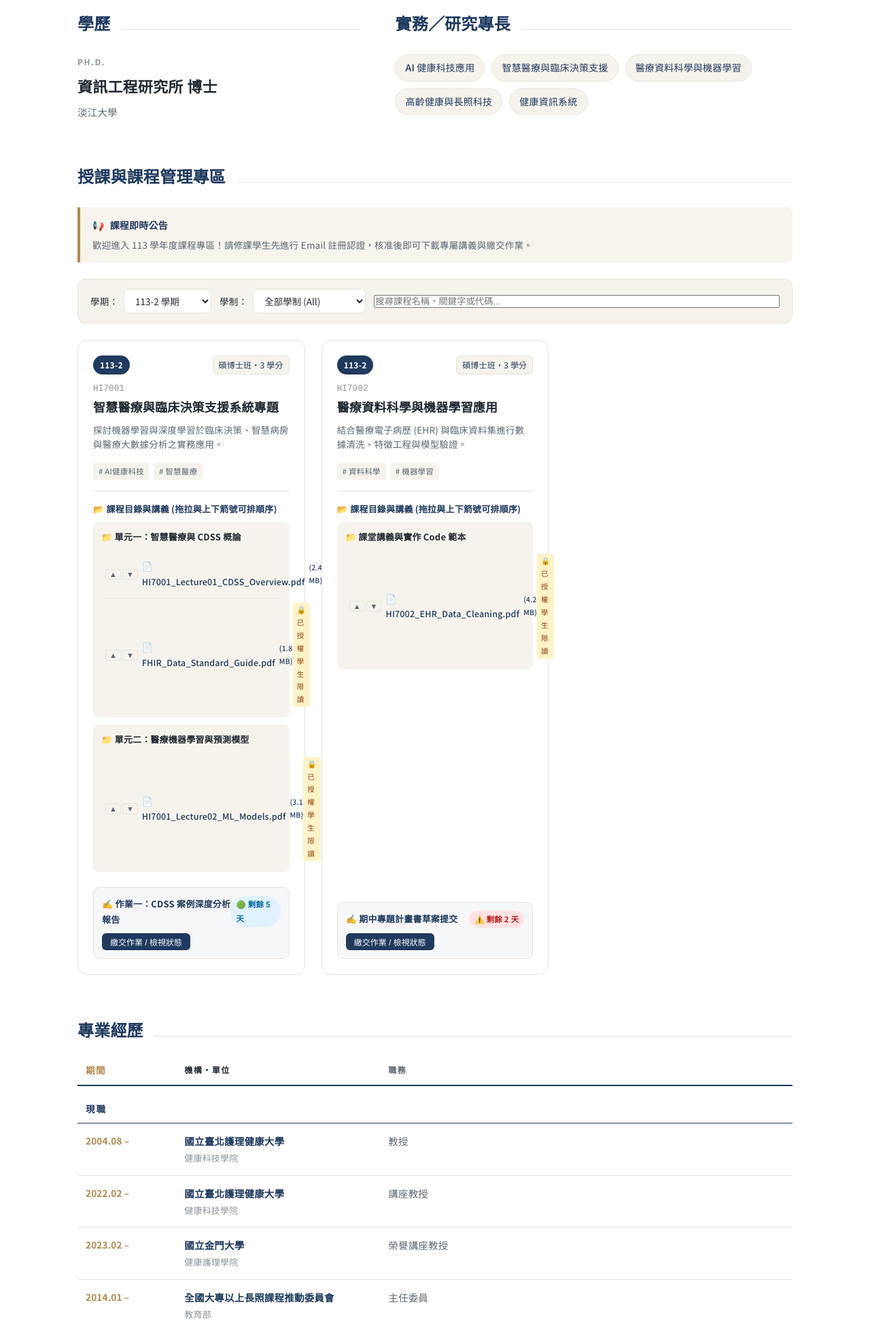
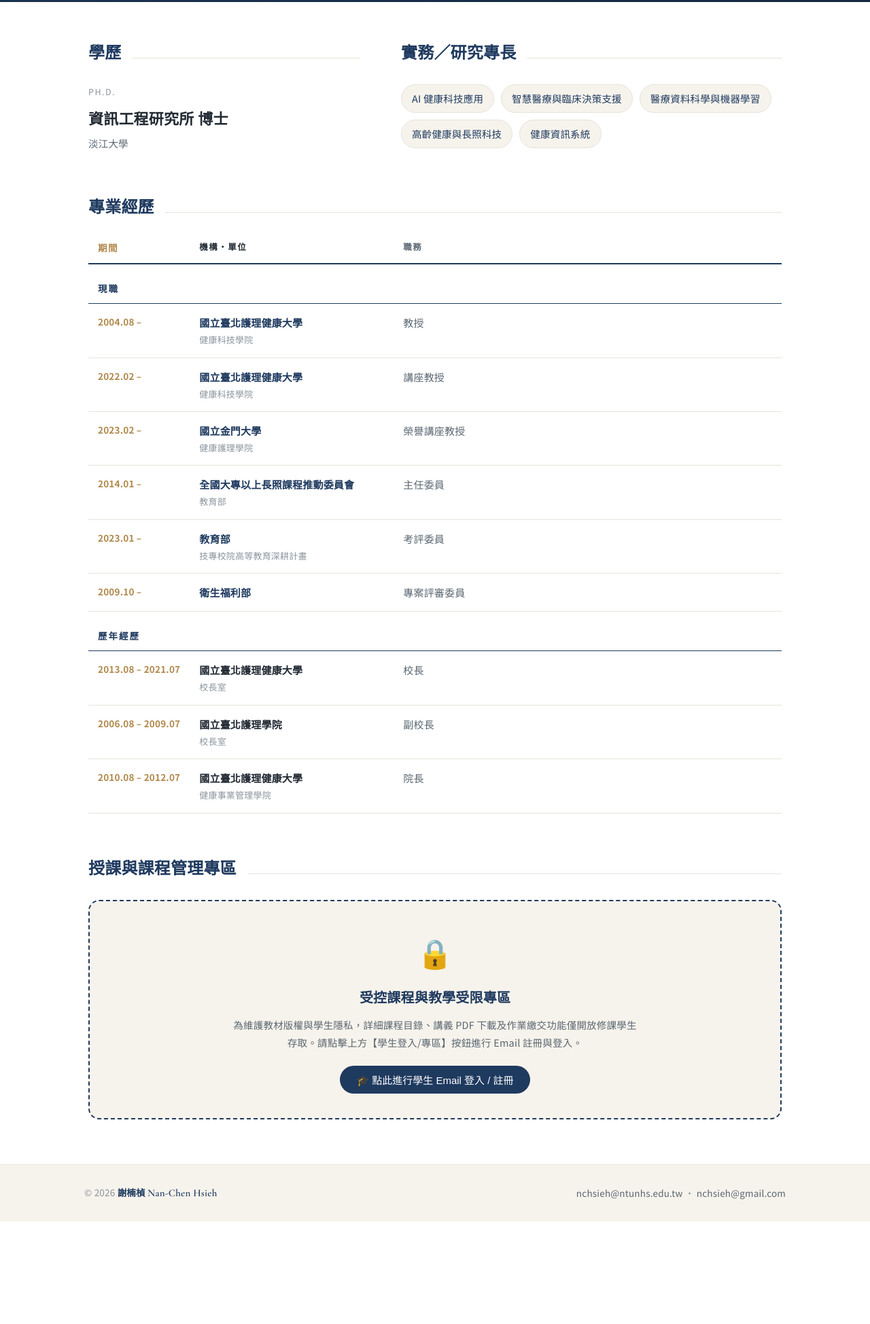
Before and after one commit to NCHSIEH/nchsieh.github.io, a plain HTML site: page index.html in a window 1280 px wide. Shown: the part 541-2489 px from the top of the page at 68% size. After the commit the page ends 2338 px from the top, so only its background shows below. Drawn offline with nearby package versions, Linux system fonts and the light colour scheme.

Commit message:
Restore original profile layout priority and add unauthenticated course lock card

```diff
--- a/index.html
+++ b/index.html
@@ -30,7 +30,7 @@
     --soft: #f6f3ec;
     --card-bg: #ffffff;
     --white: #ffffff;
-    --maxw: 1100px;
+    --maxw: 1080px;
     --font-serif: "Noto Serif TC", "Noto Serif", serif;
     --font-sans: "Noto Sans TC", "Noto Sans", "Inter", system-ui, sans-serif;
   }
@@ -108,43 +108,47 @@
   .btn-portal:hover{background:var(--brand-deep);transform:translateY(-1px);}
 
   /* ===== HERO SECTION ===== */
-  .hero{background:linear-gradient(155deg,var(--brand) 0%,var(--brand-deep) 100%);color:#eef2f6;padding:60px 24px 50px;}
+  .hero{background:linear-gradient(155deg,var(--brand) 0%,var(--brand-deep) 100%);color:#eef2f6;padding:68px 30px 56px;}
   .hero .wrap{max-width:var(--maxw);margin:0 auto;}
-  .eyebrow{font-size:13px;letter-spacing:4px;text-transform:uppercase;color:var(--accent);font-weight:600;margin-bottom:16px;}
-  .hname{font-family:var(--font-serif);font-weight:700;font-size:clamp(38px,5.5vw,58px);line-height:1.1;color:#fff;}
-  .hname .latin{display:block;font-family:"Cormorant Garamond",serif;font-weight:600;font-size:clamp(20px,2.8vw,28px);letter-spacing:1.5px;color:#cdd8e2;margin-top:10px;}
-  .hrole{font-size:clamp(15px,1.8vw,17.5px);color:#d6dfe8;margin-top:20px;max-width:720px;line-height:1.8;}
-  .tags{display:flex;flex-wrap:wrap;gap:10px;margin-top:26px;}
-  .tags span{font-size:13px;padding:6px 16px;border:1px solid rgba(255,255,255,.24);border-radius:999px;color:#eaf0f5;background:rgba(255,255,255,.05);}
-  .hcontact{display:flex;flex-wrap:wrap;gap:12px 28px;margin-top:30px;padding-top:20px;border-top:1px solid rgba(255,255,255,.16);font-size:14px;color:#cdd8e2;}
+  .eyebrow{font-size:13px;letter-spacing:5px;text-transform:uppercase;color:#abbccd;margin-bottom:20px;}
+  .hname{font-family:var(--font-serif);font-weight:700;font-size:clamp(42px,6vw,62px);line-height:1.04;color:#fff;}
+  .hname .latin{display:block;font-family:"Cormorant Garamond",serif;font-weight:600;font-size:clamp(22px,3vw,30px);letter-spacing:1.5px;color:#bccddd;margin-top:12px;}
+  .hrole{font-size:clamp(15px,2vw,17.5px);color:#d6dfe8;margin-top:24px;max-width:680px;line-height:1.85;}
+  .tags{display:flex;flex-wrap:wrap;gap:10px;margin-top:28px;}
+  .tags span{font-size:13.5px;padding:7px 17px;border:1px solid rgba(255,255,255,.26);border-radius:999px;color:#eaf0f5;background:rgba(255,255,255,.05);}
+  .hcontact{display:flex;flex-wrap:wrap;gap:12px 30px;margin-top:34px;padding-top:24px;border-top:1px solid rgba(255,255,255,.16);font-size:14.5px;color:#cdd8e2;}
   .hcontact a{color:#cdd8e2;text-decoration:none;}.hcontact a:hover{color:#fff;text-decoration:underline;}
 
-  main{max-width:var(--maxw);margin:0 auto;padding:0 24px;}
-  section{padding:50px 0 10px;}
-  .skh{display:flex;align-items:baseline;gap:16px;margin-bottom:24px;}
+  main{max-width:var(--maxw);margin:0 auto;padding:0 30px;}
+  section{padding:52px 0 6px;}
+  .skh{display:flex;align-items:baseline;gap:16px;margin-bottom:26px;}
   .skh h2{font-family:var(--font-serif);font-weight:700;font-size:24px;color:var(--brand);white-space:nowrap;}
   .skh h2 .lt{font-family:"Cormorant Garamond",serif;color:var(--accent);font-size:20px;margin-left:10px;}
   .skh .ln{flex:1;height:1px;background:var(--line);}
 
-  .cols{display:grid;grid-template-columns:1fr 1.4fr;gap:24px 50px;align-items:start;}
-  .block .lab{font-size:12px;letter-spacing:1.5px;text-transform:uppercase;color:var(--faint);margin-bottom:6px;font-weight:600;}
+  .cols{display:grid;grid-template-columns:1fr 1.4fr;gap:18px 60px;align-items:start;}
+  .block .lab{font-size:12.5px;letter-spacing:1.5px;text-transform:uppercase;color:var(--faint);margin-bottom:8px;}
   .block .big{font-family:var(--font-serif);font-size:22px;color:var(--ink);font-weight:700;}
   .reslist{list-style:none;display:flex;flex-wrap:wrap;gap:10px;}
-  .reslist li{font-size:14px;color:var(--brand);background:var(--soft);border:1px solid var(--line);padding:6px 14px;border-radius:999px;font-weight:500;}
+  .reslist li{font-size:14.5px;color:var(--brand);background:var(--soft);border:1px solid var(--line);padding:7px 15px;border-radius:999px;}
 
   /* Experience Table */
-  .svc{width:100%;border-collapse:collapse;font-size:14.5px;}
-  .svc th{text-align:left;font-weight:600;color:var(--faint);font-size:12px;letter-spacing:1.5px;text-transform:uppercase;padding:0 12px 10px;border-bottom:2px solid var(--brand);}
-  .svc td{padding:13px 12px;border-bottom:1px solid var(--line);vertical-align:top;}
+  .svc{width:100%;border-collapse:collapse;font-size:15px;}
+  .svc th{text-align:left;font-weight:600;color:var(--faint);font-size:12.5px;letter-spacing:1.5px;text-transform:uppercase;padding:0 14px 11px;border-bottom:2px solid var(--brand);}
+  .svc td{padding:14px;border-bottom:1px solid var(--line);vertical-align:top;}
   .svc tr:hover td{background:var(--soft);}
   .svc .c-yr{white-space:nowrap;color:var(--accent);font-size:13.5px;width:120px;font-variant-numeric:tabular-nums;font-weight:600;}
   .svc .c-org{font-weight:600;width:300px;color:var(--ink);}
   .svc .c-org small{display:block;font-weight:400;color:var(--faint);font-size:13px;}
   .svc .c-role{color:var(--muted);}
   .svc tr.cur .c-org{color:var(--brand);}
-  .svc tr.grp td{padding:22px 12px 8px;border-bottom:1px solid var(--brand);font-family:var(--font-serif);font-size:13.5px;letter-spacing:2px;color:var(--brand);font-weight:700;}
+  .svc tr.grp td{padding:24px 14px 9px;border-bottom:1px solid var(--brand);font-family:var(--font-serif);font-size:13.5px;letter-spacing:2px;color:var(--brand);font-weight:700;}
 
   /* ===== LMS & COURSES SECTION ===== */
+  .course-lock-card{background:var(--soft);border:2px dashed var(--brand);border-radius:16px;padding:36px 24px;text-align:center;margin-top:20px;}
+  .course-lock-card h3{font-size:20px;color:var(--brand);margin-bottom:10px;}
+  .course-lock-card p{font-size:14.5px;color:var(--muted);max-width:600px;margin:0 auto 20px;}
+
   .course-filters{display:flex;flex-wrap:wrap;gap:12px;margin-bottom:24px;align-items:center;background:var(--soft);padding:14px 18px;border-radius:12px;border:1px solid var(--line);}
   .filter-group{display:flex;align-items:center;gap:8px;font-size:13.5px;}
   .filter-group select, .filter-group input{padding:6px 12px;border:1px solid var(--line);border-radius:8px;font-family:inherit;font-size:13.5px;background:var(--card-bg);color:var(--ink);}
@@ -172,8 +176,7 @@
   .dir-folder{margin-bottom:10px;background:var(--soft);border-radius:8px;padding:10px 12px;}
   .folder-title{font-size:13px;font-weight:600;color:var(--ink);display:flex;justify-content:space-between;align-items:center;cursor:pointer;}
   .file-list{list-style:none;margin-top:8px;padding-left:6px;}
-  .file-item{display:flex;justify-content:space-between;align-items:center;font-size:12.5px;padding:6px 0;border-bottom:1px dashed var(--line);cursor:grab;}
-  .file-item:active{cursor:grabbing;background:rgba(0,0,0,0.03);}
+  .file-item{display:flex;justify-content:space-between;align-items:center;font-size:12.5px;padding:6px 0;border-bottom:1px dashed var(--line);}
   .file-item:last-child{border-bottom:0;}
   .file-name{color:var(--brand);text-decoration:none;display:flex;align-items:center;gap:6px;font-weight:500;}
   .file-name:hover{text-decoration:underline;}
@@ -210,26 +213,22 @@
   .admin-card-section{background:var(--soft);border:1px solid var(--line);border-radius:12px;padding:20px;margin-bottom:20px;}
   .admin-card-section h4{font-size:15px;color:var(--brand);font-weight:700;margin-bottom:12px;display:flex;align-items:center;gap:8px;}
 
-  /* Theme Selector Cards Grid inside Admin */
   .theme-grid{display:grid;grid-template-columns:repeat(auto-fill, minmax(200px, 1fr));gap:14px;}
   .theme-card{border:2px solid var(--line);border-radius:10px;padding:12px;cursor:pointer;transition:.2s;background:var(--card-bg);display:flex;flex-direction:column;gap:8px;}
   .theme-card:hover, .theme-card.active{border-color:var(--brand);transform:scale(1.02);box-shadow:0 4px 12px rgba(0,0,0,0.08);}
   .theme-swatch{height:28px;border-radius:6px;display:flex;overflow:hidden;border:1px solid rgba(0,0,0,0.1);}
   .swatch-p1{flex:2;} .swatch-p2{flex:1;} .swatch-p3{flex:1;}
 
-  /* Drag & Drop Upload Zone */
   .dropzone{border:2px dashed var(--brand);border-radius:12px;padding:32px 20px;text-align:center;background:var(--card-bg);cursor:pointer;transition:.2s;margin:16px 0;}
   .dropzone:hover, .dropzone.dragover{background:rgba(31,58,95,0.08);border-color:var(--accent);}
   .dropzone p{font-size:14px;color:var(--muted);margin-top:6px;}
 
-  /* Form controls inside modal */
   .form-group{margin-bottom:16px;}
   .form-group label{display:block;font-size:13px;font-weight:600;margin-bottom:6px;color:var(--ink);}
   .form-group input, .form-group textarea, .form-group select{width:100%;padding:9px 14px;border:1px solid var(--line);border-radius:8px;font-family:inherit;font-size:14px;background:var(--card-bg);color:var(--ink);}
   .btn-submit{background:var(--brand);color:#fff;border:0;padding:10px 20px;border-radius:8px;font-weight:600;cursor:pointer;width:100%;font-size:14.5px;transition:.2s;}
   .btn-submit:hover{background:var(--brand-deep);}
 
-  /* Grade Table */
   .grade-table{width:100%;border-collapse:collapse;font-size:13px;margin-top:12px;background:var(--card-bg);border-radius:8px;overflow:hidden;}
   .grade-table th, .grade-table td{border:1px solid var(--line);padding:10px;text-align:center;}
   .grade-table th{background:var(--soft);color:var(--brand);font-weight:700;}
@@ -245,7 +244,7 @@
 
   @media(max-width:760px){
     .cols{grid-template-columns:1fr;gap:24px;}
-    .hero{padding:42px 18px 36px;}
+    .hero{padding:48px 22px 42px;}
     main{padding:0 18px;}
     .topbar .wrap{padding:10px 16px;}
     .course-grid{grid-template-columns:1fr;}
@@ -305,8 +304,8 @@
   </div>
 
   <main>
-    <!-- ===== ACADEMIC PROFILE ===== -->
-    <section>
+    <!-- ===== 1. ACADEMIC PROFILE (學歷與實務專長 - 恢復原本頂部黃金位置) ===== -->
+    <section id="education">
       <div class="cols">
         <div class="block">
           <div class="skh"><h2><span class="zh">學歷</span><span class="en">Education</span></h2><span class="ln"></span></div>
@@ -327,17 +326,59 @@
       </div>
     </section>
 
-    <!-- ===== COURSES & LMS SECTION ===== -->
+    <!-- ===== 2. EXPERIENCE TABLE (專業經歷 - 恢復原本位置) ===== -->
+    <section id="experience">
+      <div class="skh">
+        <h2><span class="zh">專業經歷</span><span class="en">Professional Experience</span></h2>
+        <span class="ln"></span>
+      </div>
+      <table class="svc">
+        <thead>
+          <tr>
+            <th class="c-yr"><span class="zh">期間</span><span class="en">Period</span></th>
+            <th class="c-org"><span class="zh">機構・單位</span><span class="en">Organization</span></th>
+            <th class="c-role"><span class="zh">職務</span><span class="en">Role</span></th>
+          </tr>
+        </thead>
+        <tbody>
+          <tr class="grp"><td colspan="3"><span class="zh">現職</span><span class="en">Current Roles</span></td></tr>
+          <tr class="cur"><td class="c-yr">2004.08 –</td><td class="c-org"><span class="zh">國立臺北護理健康大學 <small>健康科技學院</small></span><span class="en">NTUNHS <small>College of Health Technology</small></span></td><td class="c-role"><span class="zh">教授</span><span class="en">Professor</span></td></tr>
+          <tr class="cur"><td class="c-yr">2022.02 –</td><td class="c-org"><span class="zh">國立臺北護理健康大學 <small>健康科技學院</small></span><span class="en">NTUNHS <small>College of Health Technology</small></span></td><td class="c-role"><span class="zh">講座教授</span><span class="en">Chair Professor</span></td></tr>
+          <tr class="cur"><td class="c-yr">2023.02 –</td><td class="c-org"><span class="zh">國立金門大學 <small>健康護理學院</small></span><span class="en">National Quemoy University</span></td><td class="c-role"><span class="zh">榮譽講座教授</span><span class="en">Honorary Chair Professor</span></td></tr>
+          <tr class="cur"><td class="c-yr">2014.01 –</td><td class="c-org"><span class="zh">全國大專以上長照課程推動委員會 <small>教育部</small></span><span class="en">National LTC Curriculum Committee</span></td><td class="c-role"><span class="zh">主任委員</span><span class="en">Chairperson</span></td></tr>
+          <tr class="cur"><td class="c-yr">2023.01 –</td><td class="c-org"><span class="zh">教育部 <small>技專校院高等教育深耕計畫</small></span><span class="en">Ministry of Education</span></td><td class="c-role"><span class="zh">考評委員</span><span class="en">Review Committee Member</span></td></tr>
+          <tr class="cur"><td class="c-yr">2009.10 –</td><td class="c-org"><span class="zh">衛生福利部</span><span class="en">Ministry of Health and Welfare</span></td><td class="c-role"><span class="zh">專案評審委員</span><span class="en">Project Review Committee Member</span></td></tr>
+          <tr class="grp"><td colspan="3"><span class="zh">歷年經歷</span><span class="en">Past Roles</span></td></tr>
+          <tr><td class="c-yr">2013.08 – 2021.07</td><td class="c-org"><span class="zh">國立臺北護理健康大學 <small>校長室</small></span><span class="en">NTUNHS <small>President's Office</small></span></td><td class="c-role"><span class="zh">校長</span><span class="en">President</span></td></tr>
+          <tr><td class="c-yr">2006.08 – 2009.07</td><td class="c-org"><span class="zh">國立臺北護理學院 <small>校長室</small></span><span class="en">NTCN <small>President's Office</small></span></td><td class="c-role"><span class="zh">副校長</span><span class="en">Vice President</span></td></tr>
+          <tr><td class="c-yr">2010.08 – 2012.07</td><td class="c-org"><span class="zh">國立臺北護理健康大學 <small>健康事業管理學院</small></span><span class="en">NTUNHS</span></td><td class="c-role"><span class="zh">院長</span><span class="en">Dean</span></td></tr>
+        </tbody>
+      </table>
+    </section>
+
+    <!-- ===== 3. COURSES & LMS SECTION (放置於履歷下方，且未登入前受隱私卡片保護) ===== -->
     <section id="courses">
       <div class="skh">
         <h2><span class="zh">授課與課程管理專區</span><span class="en">Courses &amp; Learning Portal</span></h2>
         <span class="ln"></span>
       </div>
 
+      <!-- 未登入前出現的受控專區卡片 -->
+      <div id="courseUnauthenticatedState" class="course-lock-card">
+        <span style="font-size:42px;display:block;margin-bottom:12px;">🔒</span>
+        <h3><span class="zh">受控課程與教學受限專區</span><span class="en">Protected Course Area</span></h3>
+        <p><span class="zh">為維護教材版權與學生隱私，詳細課程目錄、講義 PDF 下載及作業繳交功能僅開放修課學生存取。請點擊上方【學生登入/專區】按鈕進行 Email 註冊與登入。</span><span class="en">Course contents and handouts are restricted to approved students. Please click Student Portal to log in.</span></p>
+        <button class="btn-portal" style="padding:10px 24px;font-size:15px;" onclick="openModal('modalStudentPortal')">
+          <span>🎓 點此進行學生 Email 登入 / 註冊</span>
+        </button>
+      </div>
+
+      <!-- 登入後方才解鎖顯示的完整課程專區 -->
+      <div id="courseAuthenticatedState" style="display:none;">
         <!-- 課程公告區塊 -->
         <div class="announcement-box" id="announcementBox">
           <h4>📢 <span class="zh">課程即時公告</span><span class="en">Course Announcement</span></h4>
-        <p id="announcementText"><span class="zh">歡迎進入 113 學年度課程專區！請修課學生先進行 Email 註冊認證，核准後即可下載專屬講義與繳交作業。</span><span class="en">Welcome to 113 Academic Year Courses! Please register your student email for approval to access lectures and submit assignments.</span></p>
+          <p id="announcementText"><span class="zh">歡迎進入 113 學年度課程專區！您已成功登入並獲得存取權限。</span><span class="en">Welcome to 113 Academic Year Courses! You are authenticated to access all lectures and assignments.</span></p>
         </div>
 
         <!-- 篩選與搜尋列 -->
@@ -366,36 +407,7 @@
         <div class="course-grid" id="courseGrid">
           <!-- 動態由 JS 渲染課程卡片 -->
         </div>
-    </section>
-
-    <!-- ===== EXPERIENCE TABLE ===== -->
-    <section id="experience">
-      <div class="skh">
-        <h2><span class="zh">專業經歷</span><span class="en">Professional Experience</span></h2>
-        <span class="ln"></span>
       </div>
-      <table class="svc">
-        <thead>
-          <tr>
-            <th class="c-yr"><span class="zh">期間</span><span class="en">Period</span></th>
-            <th class="c-org"><span class="zh">機構・單位</span><span class="en">Organization</span></th>
-            <th class="c-role"><span class="zh">職務</span><span class="en">Role</span></th>
-          </tr>
-        </thead>
-        <tbody>
-          <tr class="grp"><td colspan="3"><span class="zh">現職</span><span class="en">Current Roles</span></td></tr>
-          <tr class="cur"><td class="c-yr">2004.08 –</td><td class="c-org"><span class="zh">國立臺北護理健康大學 <small>健康科技學院</small></span><span class="en">NTUNHS <small>College of Health Technology</small></span></td><td class="c-role"><span class="zh">教授</span><span class="en">Professor</span></td></tr>
-          <tr class="cur"><td class="c-yr">2022.02 –</td><td class="c-org"><span class="zh">國立臺北護理健康大學 <small>健康科技學院</small></span><span class="en">NTUNHS <small>College of Health Technology</small></span></td><td class="c-role"><span class="zh">講座教授</span><span class="en">Chair Professor</span></td></tr>
-          <tr class="cur"><td class="c-yr">2023.02 –</td><td class="c-org"><span class="zh">國立金門大學 <small>健康護理學院</small></span><span class="en">National Quemoy University</span></td><td class="c-role"><span class="zh">榮譽講座教授</span><span class="en">Honorary Chair Professor</span></td></tr>
-          <tr class="cur"><td class="c-yr">2014.01 –</td><td class="c-org"><span class="zh">全國大專以上長照課程推動委員會 <small>教育部</small></span><span class="en">National LTC Curriculum Committee</span></td><td class="c-role"><span class="zh">主任委員</span><span class="en">Chairperson</span></td></tr>
-          <tr class="cur"><td class="c-yr">2023.01 –</td><td class="c-org"><span class="zh">教育部 <small>技專校院高等教育深耕計畫</small></span><span class="en">Ministry of Education</span></td><td class="c-role"><span class="zh">考評委員</span><span class="en">Review Committee Member</span></td></tr>
-          <tr class="cur"><td class="c-yr">2009.10 –</td><td class="c-org"><span class="zh">衛生福利部</span><span class="en">Ministry of Health and Welfare</span></td><td class="c-role"><span class="zh">專案評審委員</span><span class="en">Project Review Committee Member</span></td></tr>
-          <tr class="grp"><td colspan="3"><span class="zh">歷年經歷</span><span class="en">Past Roles</span></td></tr>
-          <tr><td class="c-yr">2013.08 – 2021.07</td><td class="c-org"><span class="zh">國立臺北護理健康大學 <small>校長室</small></span><span class="en">NTUNHS <small>President's Office</small></span></td><td class="c-role"><span class="zh">校長</span><span class="en">President</span></td></tr>
-          <tr><td class="c-yr">2006.08 – 2009.07</td><td class="c-org"><span class="zh">國立臺北護理學院 <small>校長室</small></span><span class="en">NTCN <small>President's Office</small></span></td><td class="c-role"><span class="zh">副校長</span><span class="en">Vice President</span></td></tr>
-          <tr><td class="c-yr">2010.08 – 2012.07</td><td class="c-org"><span class="zh">國立臺北護理健康大學 <small>健康事業管理學院</small></span><span class="en">NTUNHS</span></td><td class="c-role"><span class="zh">院長</span><span class="en">Dean</span></td></tr>
-        </tbody>
-      </table>
     </section>
   </main>
 
@@ -406,7 +418,7 @@
       <h3 class="modal-title"><span class="zh">🎓 學生登入 / Email 認證專區</span><span class="en">Student Portal</span></h3>
 
       <div id="studentLoginBox">
-        <p style="font-size:13.5px;color:var(--muted);margin-bottom:14px;"><span class="zh">請使用學生 Email 登入。初次使用請點擊註冊，系統將發送 Email 認證信。驗證完成並經教授核准後即可下載專屬講義。</span><span class="en">Log in with your student email. Register if first time.</span></p>
+        <p style="font-size:13.5px;color:var(--muted);margin-bottom:14px;"><span class="zh">請使用學生 Email 登入。初次使用請點擊註冊，系統將發送 Email 認證信。驗證完成經核准後即可解鎖專屬課程專區與講義。</span><span class="en">Log in with your student email. Register if first time.</span></p>
         <div class="form-group">
           <label><span class="zh">學生 Email 信箱</span><span class="en">Student Email</span></label>
           <input type="email" id="studentEmail" placeholder="student@ntunhs.edu.tw">
@@ -448,7 +460,7 @@
       <button class="modal-close" onclick="closeModal('modalAdminPortal')">&times;</button>
       <h3 class="modal-title">⚙️ <span class="zh">課程與全站系統管理控制台</span><span class="en">Admin Control Console</span></h3>
 
-      <!-- 密碼解鎖預設框 (動態密碼機制，不再硬編碼 admin888) -->
+      <!-- 密碼解鎖預設框 (動態密碼機制) -->
       <div id="adminAuthBox">
         <div class="admin-card-section" style="text-align:center;padding:30px;">
           <span style="font-size:42px;display:block;margin-bottom:10px;">🔒</span>
@@ -736,6 +748,22 @@
     segZh.addEventListener('click', () => setLang(false));
     segEn.addEventListener('click', () => setLang(true));
 
+    // ===== 登入與隱私狀態更新 =====
+    function updateAuthStateUI() {
+      const isApproved = localStorage.getItem('isStudentApproved') === 'true';
+      const unauthDiv = document.getElementById('courseUnauthenticatedState');
+      const authDiv = document.getElementById('courseAuthenticatedState');
+
+      if (isApproved) {
+        unauthDiv.style.display = 'none';
+        authDiv.style.display = 'block';
+        renderCourses();
+      } else {
+        unauthDiv.style.display = 'block';
+        authDiv.style.display = 'none';
+      }
+    }
+
     // ===== 檔案排序調整功能 (Move Up / Down) =====
     function moveFile(cIndex, dIndex, fIndex, direction) {
       const files = masterData.courses[cIndex].directories[dIndex].files;
@@ -811,7 +839,7 @@
             </div>
 
             <div class="dir-tree">
-              <div class="dir-header">📂 課程目錄與講義 (拖拉與上下箭號可排順序)</div>
+              <div class="dir-header">📂 課程目錄與講義 (按箭號可調整檔案順序)</div>
               ${dirHtml}
             </div>
           </div>
@@ -834,7 +862,7 @@
     document.getElementById('filterSemester').addEventListener('change', renderCourses);
     document.getElementById('filterLevel').addEventListener('change', renderCourses);
     document.getElementById('filterSearch').addEventListener('input', renderCourses);
-    renderCourses();
+    updateAuthStateUI();
 
     function checkFileAccess(e, access) {
       if (access === 'locked') {
@@ -862,6 +890,8 @@
       document.getElementById('studentLoginBox').style.display = 'none';
       document.getElementById('studentLoggedInBox').style.display = 'block';
       document.getElementById('loggedInEmailDisplay').innerText = email;
+      updateAuthStateUI();
+      closeModal('modalStudentPortal');
     }
     function handleStudentRegister() {
       const email = document.getElementById('studentEmail').value;
@@ -873,6 +903,7 @@
       localStorage.removeItem('isStudentApproved');
       document.getElementById('studentLoginBox').style.display = 'block';
       document.getElementById('studentLoggedInBox').style.display = 'none';
+      updateAuthStateUI();
     }
 
     // 動態管理密碼機制 (預設初次 123456，完全可自訂變更)
```
Lines whose indentation alone changed are shown as unchanged.
